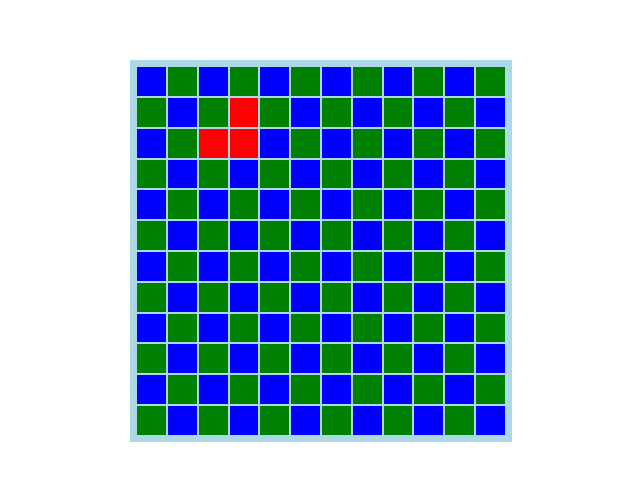
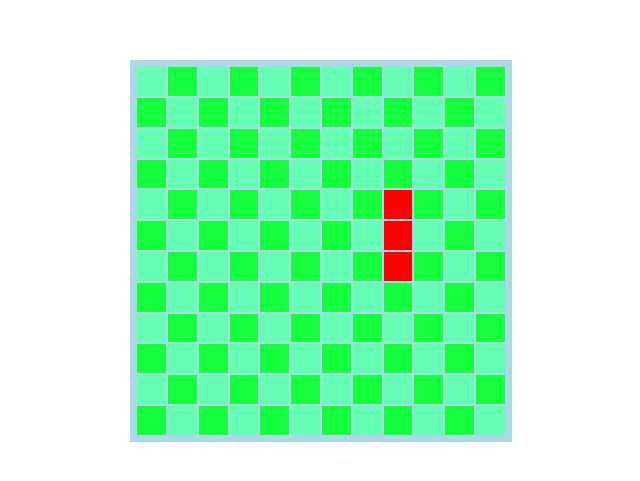
Before and after one commit to Adriano-Porto/snake-game, a plain HTML site: page index.html in a window 1280 px wide. Shown: the part 149-630 px from the top of the page, without its empty margins (319-959 px from the left). Drawn offline with Linux system fonts and the light colour scheme.

Commit message:
make Player moveee!! trespassing the grid borders cause an error

```diff
--- a/index.js
+++ b/index.js
@@ -3,12 +3,16 @@ import player from './player.js'
 class Grid {
     constructor(width, height) {
         this.grid = document.querySelector('tbody')
+        this.color1 = "rgb(100,255,180)"
+        this.color2 = "rgb(20,255, 60)"
+
         this.width = width
         this.height = height
 
         this.makeGrid()
-        this.frameUpdate.bind(this)
+        this.frameUpdate()
     }
+
     makeHTMLGrid() {
         let str = ''
         for(let i = 0; i < this.height; i++) {
@@ -31,15 +35,15 @@ class Grid {
             for(let j = 0; j < this.width; j++) {
                 if(i % 2 === 0 ) {
                     if ( j % 2 === 0 ){
-                        this.grid.rows[i].childNodes[j].style.backgroundColor = 'blue'
+                        this.grid.rows[i].childNodes[j].style.backgroundColor = this.color1
                     } else if ( j % 2 === 1){
-                        this.grid.rows[i].childNodes[j].style.backgroundColor = 'green'
+                        this.grid.rows[i].childNodes[j].style.backgroundColor = this.color2
                     }
                 } else {
                     if ( j % 2 === 0 ){
-                        this.grid.rows[i].childNodes[j].style.backgroundColor = 'green'
+                        this.grid.rows[i].childNodes[j].style.backgroundColor = this.color2
                     } else if ( j % 2 === 1){
-                        this.grid.rows[i].childNodes[j].style.backgroundColor = 'blue'
+                        this.grid.rows[i].childNodes[j].style.backgroundColor = this.color1
                     }
                 }
             }
@@ -60,4 +64,8 @@ class Grid {
 }
 
 const grid = new Grid(12, 12)
-requestAnimationFrame(() => grid.frameUpdate())
+
+const refreshGame = setInterval(()=>{
+    player.move();
+    grid.frameUpdate()
+}, 2000)
--- a/player.js
+++ b/player.js
@@ -1,11 +1,32 @@
 class Player {
     constructor() {
         this.positions = [
-            { x: 2, y: 2},
-            { x: 3, y: 2},
-            { x: 3, y: 1},
+            { x: 8, y: 6},
+            { x: 8, y: 7},
+            { x: 8, y: 8},
         ]
+
+        this.color = 'rgb(200,20, 90)'
+        this.direction = 'up' //up left right down
+        this.alive = true
     }
+
+    move() {
+        let head = Object.assign({}, this.positions[0])
+        if(this.direction === 'up') {
+            head.y = head.y - 1
+        } else if( this.direction === 'down') {
+            head.y = head.y + 1
+        } else if( this.direction === 'left') {
+            head.x = head.x - 1
+        } else {
+            head.x = head.x + 1
+        }
+        console.log(this.positions)
+        this.positions.unshift(head) // add head to the front and move the rest backwards
+        this.positions.pop()
+    }
+
 }
 
 export default new Player()
--- a/style.css
+++ b/style.css
@@ -20,6 +20,6 @@ body {
 td {
     height: 1.8rem;
     width: 1.8rem;
-    padding: 1px;
+    /* padding: 1px; */
     background-color: blue;
 }
```
